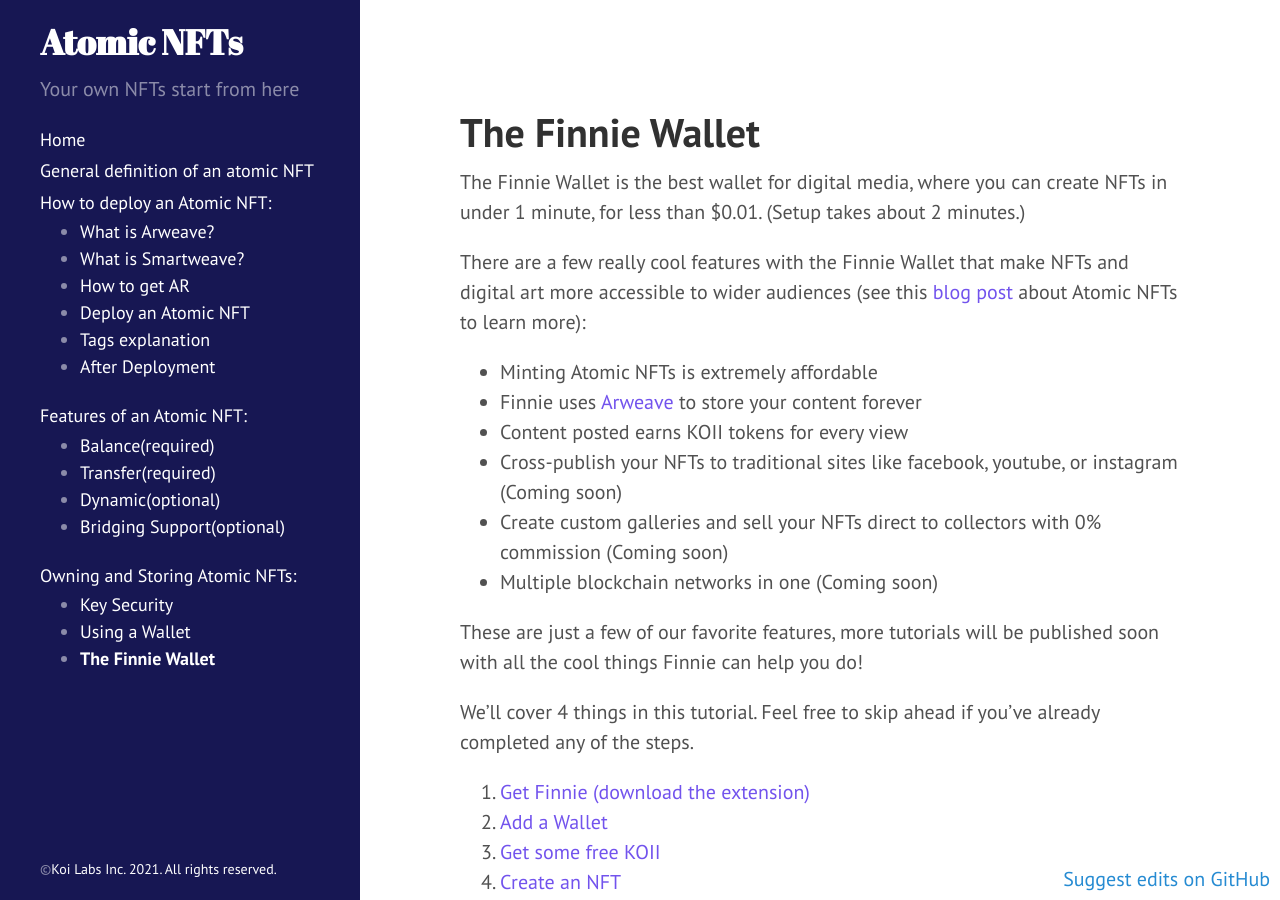
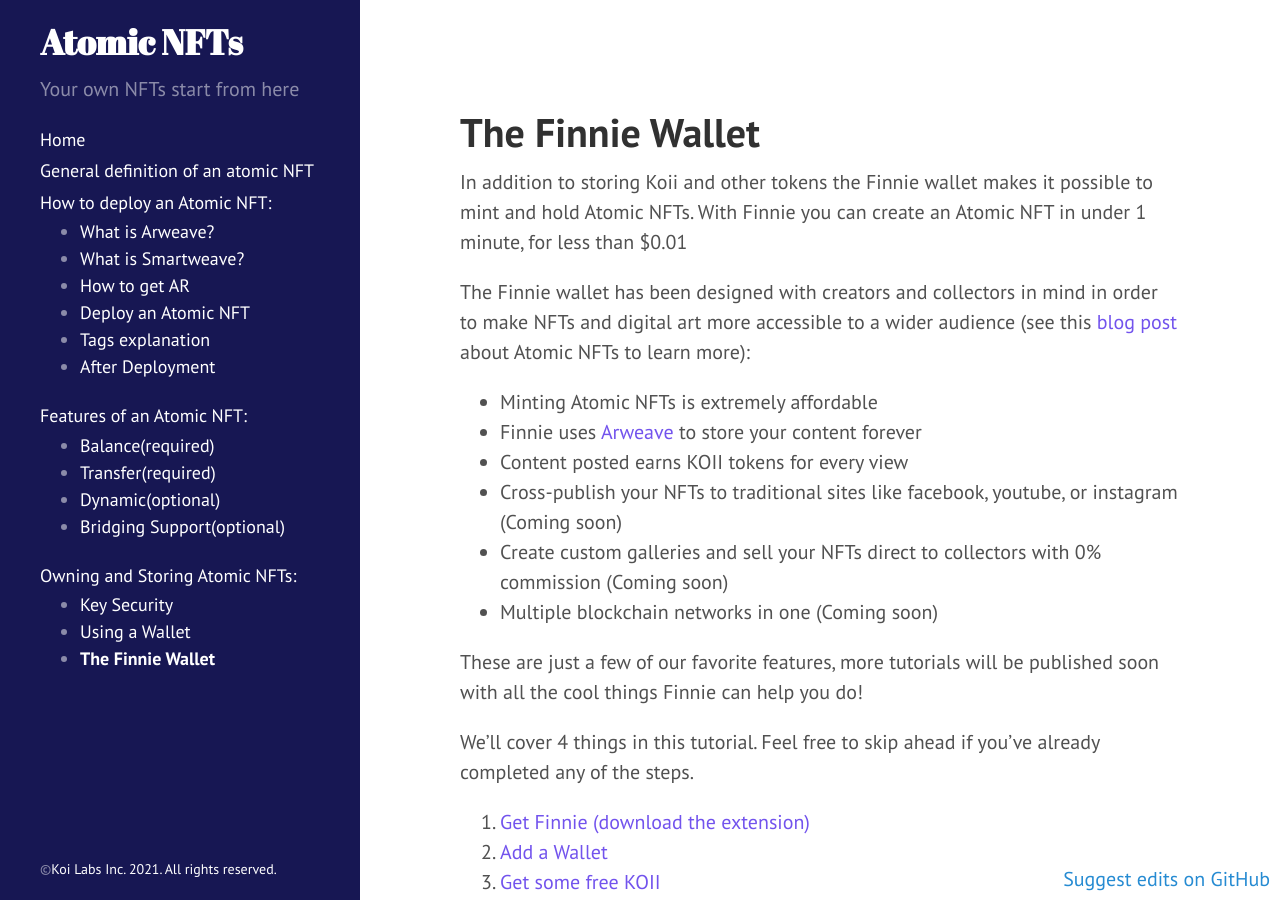
Before and after one commit to atomic-nfts/site, a Jekyll site: the page built from en/The-Finnie-Wallet.md, in a window 1280 px wide and 900 px high. Built offline with Jekyll 4.4.1, drawn with Linux system fonts in a browser that asks for light colours; nearby versions of some CDN libraries.

Commit message:
Update The-Finnie-Wallet.md

```diff
--- a/en/The-Finnie-Wallet.md
+++ b/en/The-Finnie-Wallet.md
@@ -11,9 +11,9 @@
 
 {: .fs-9 }
 
-The Finnie Wallet is the best wallet for digital media, where you can create NFTs in under 1 minute, for less than $0.01. (Setup takes about 2 minutes.)
+In addition to storing Koii and other tokens the Finnie wallet makes it possible to mint and hold Atomic NFTs. With Finnie you can create an Atomic NFT in under 1 minute, for less than $0.01
 
-There are a few really cool features with the Finnie Wallet that make NFTs and digital art more accessible to wider audiences (see this [blog post](https://blog.koii.network/Almost-Infinite/) about Atomic NFTs to learn more):
+The Finnie wallet has been designed with creators and collectors in mind in order to make NFTs and digital art more accessible to a wider audience (see this [blog post](https://blog.koii.network/Almost-Infinite/) about Atomic NFTs to learn more):
 
 - Minting Atomic NFTs is extremely affordable
 - Finnie uses [Arweave](https://www.arweave.org/) to store your content forever
```
